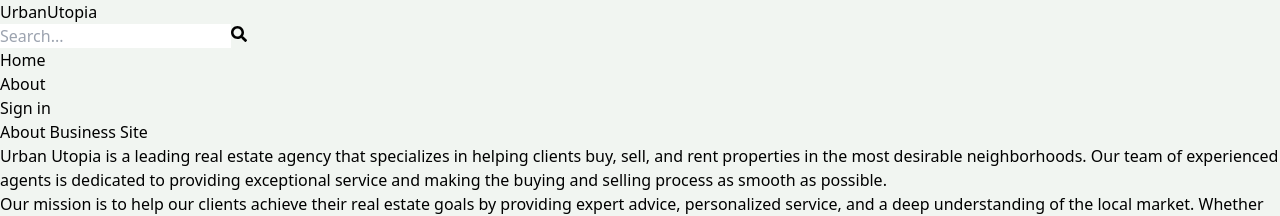
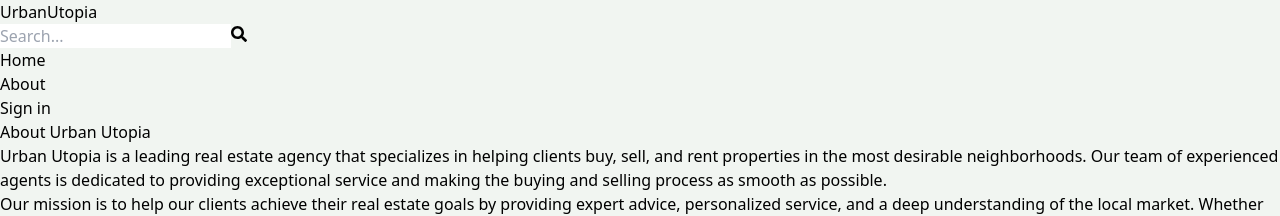
Before and after one commit to LinLinHayashi/Urban-Utopia, a React (Vite) app in the folder client/: page /about in a window 1280 px wide. Shown: the top 216 px of the page. Built offline with nearby package versions, Linux system fonts and the light colour scheme; no server answers.

Commit message:
more comments on cookies and local storage added and title updated

```diff
--- a/client/index.html
+++ b/client/index.html
@@ -3,7 +3,7 @@
   <head>
     <meta charset="UTF-8" />
     <meta name="viewport" content="width=device-width, initial-scale=1.0" />
-    <title>Business Site</title>
+    <title>Urban Utopia</title>
   </head>
   <body>
     <div id="root"></div>
--- a/client/src/pages/About.jsx
+++ b/client/src/pages/About.jsx
@@ -3,7 +3,7 @@ import React from 'react';
 export default function About() {
   return (
     <div className='py-20 px-4 max-w-6xl mx-auto'>
-      <h1 className='text-3xl font-bold mb-4 text-slate-800'>About Business Site</h1>
+      <h1 className='text-3xl font-bold mb-4 text-slate-800'>About Urban Utopia</h1>
       <p className='mb-4 text-slate-700'>
       Urban Utopia is a leading real estate agency that specializes in helping clients buy, sell, and rent properties in the most desirable neighborhoods. Our team of experienced agents is dedicated to providing exceptional service and making the buying and selling process as smooth as possible.
       </p>
--- a/client/src/pages/Profile.jsx
+++ b/client/src/pages/Profile.jsx
@@ -127,6 +127,7 @@ export default function Profile() {
     }
   };
 
+  // Note that, as defined in this function, we first delete the cookie and then set the "currentUser" to null in the local storage when we sign out. This indicates that even though the cookie expires, since the current user's User record (without the password) is still stored in the "currentUser" in the local storage, we are still signed in unless we manually sign out by calling this function.
   const handleSignOut = async () => {
     try {
       dispatch(signOutUserStart());
```
